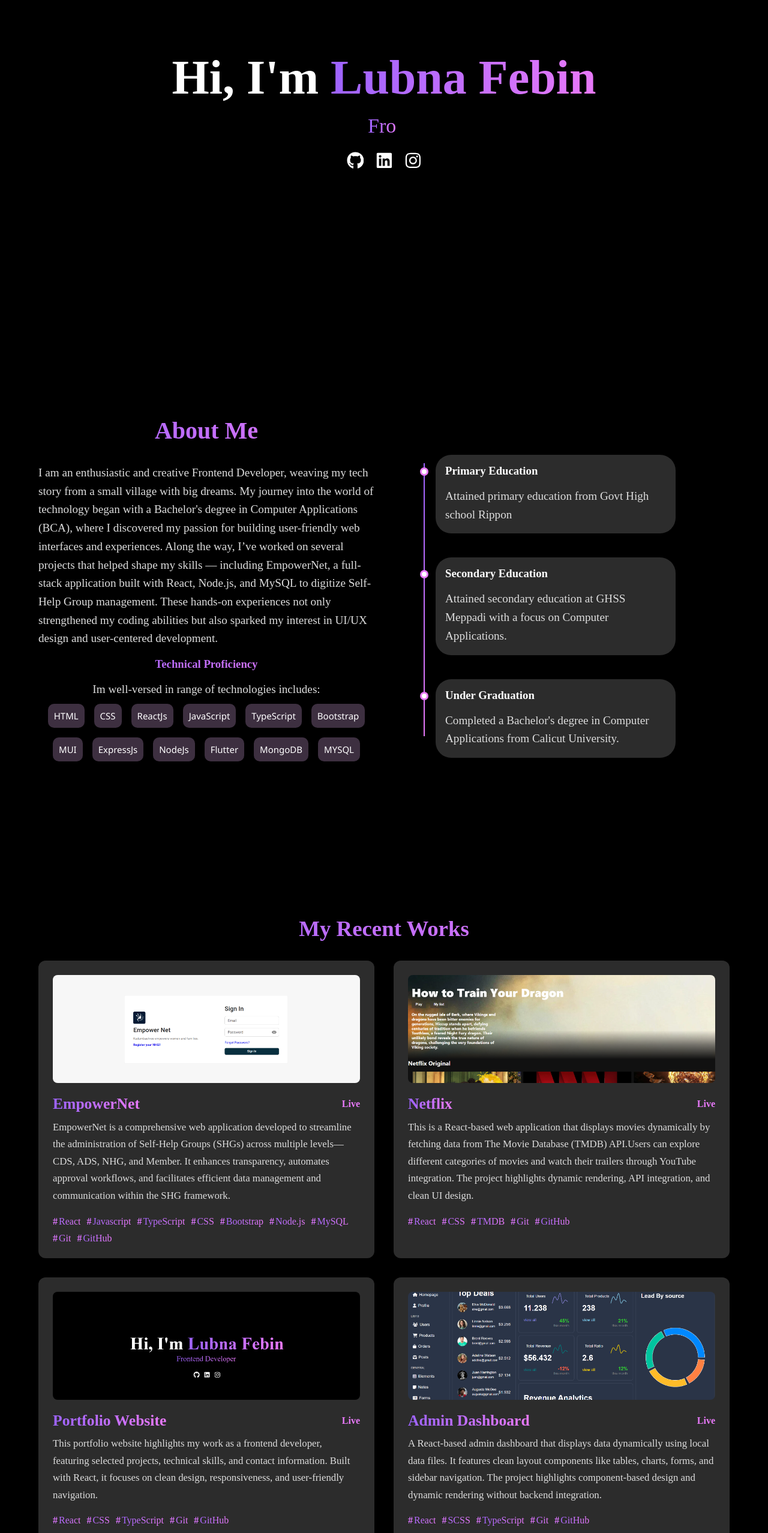
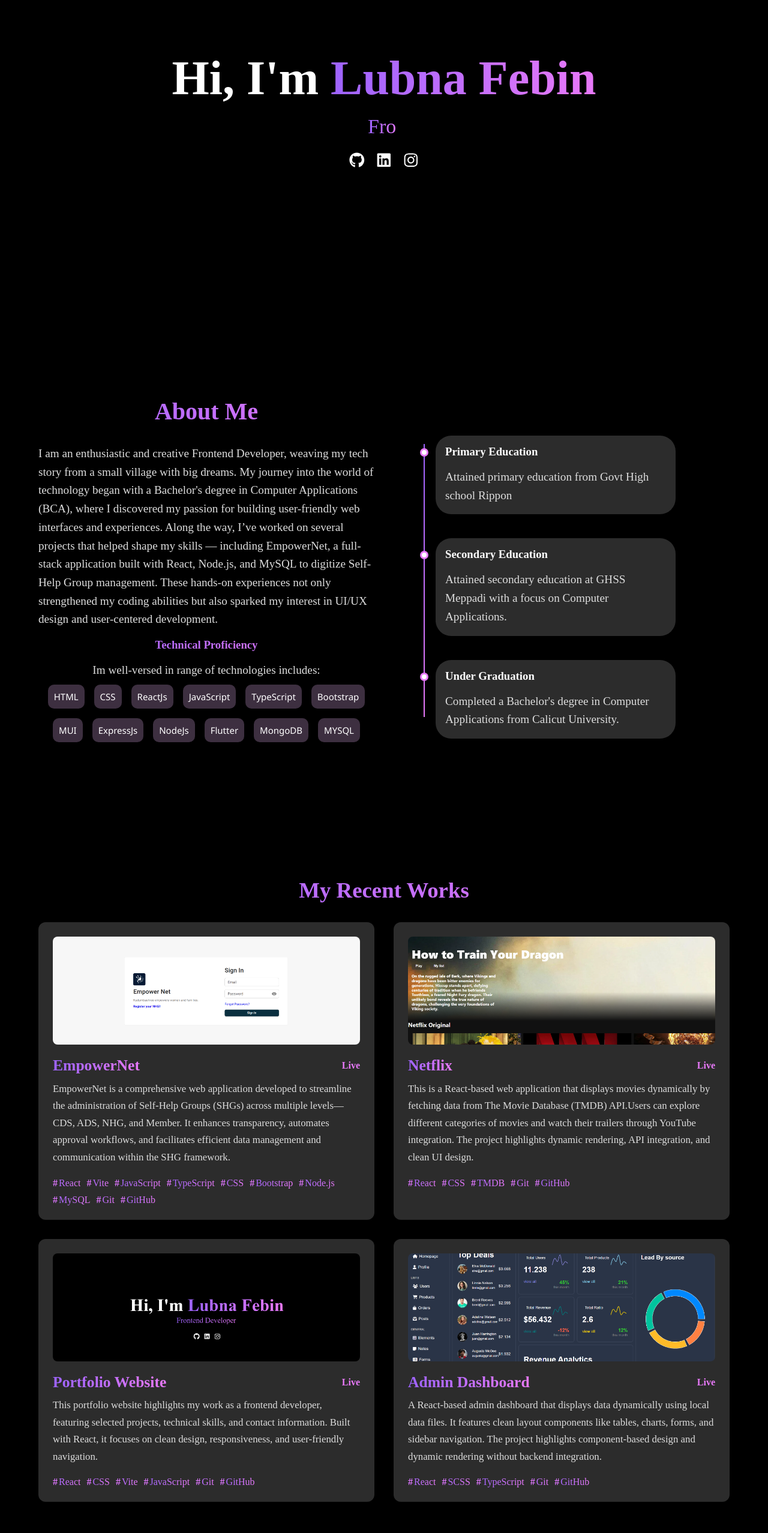
Before and after one commit to lubnafebin/portfolio, a React (Vite) app: page / in a window 1280 px wide. Shown: the part 234-2789 px from the top of the page at 60% size. Built offline with nearby package versions, Linux system fonts and the light colour scheme.

Commit message:
Enhance styling and functionality: hide scrollbar, update active link styles, adjust padding, and improve section heights

```diff
--- a/src/index.css
+++ b/src/index.css
@@ -5,6 +5,10 @@ body {
   overflow-x: hidden;
   background-color: black;
   color: white;
+}
+
+body::-webkit-scrollbar {
+  display: none;
 }
 
 * {
@@ -47,6 +51,13 @@ body {
   -webkit-background-clip: text;
   background-clip: text;
   -webkit-text-fill-color: transparent;
+}
+
+.nav-links a.active {
+  background: linear-gradient(90deg, #9d63ff, #e879f9);
+  -webkit-background-clip: text;
+  background-clip: text;
+  color: transparent;
 }
 
 /* Hamburger Menu */
@@ -156,7 +167,7 @@ body {
 }
 
 .social-icons a {
-  font-size: 1.8rem;
+  font-size: 1.6rem;
   color: white;
   transition: transform 0.2s ease, color 0.2s ease;
   display: inline-block;
@@ -203,7 +214,7 @@ body {
   display: flex;
   flex-wrap: wrap;
   justify-content: center;
-  padding: 2rem;
+  padding: 0 2rem;
   color: white;
   gap: 2rem;
   margin: 0 auto;
@@ -345,7 +356,7 @@ body {
 
 /* ==== Projects Section ==== */
 .works-section {
-  padding: 4rem 2rem;
+  padding: 0 2rem;
   text-align: center;
 }
 
@@ -505,8 +516,8 @@ body {
   display: flex;
   justify-content: center;
   align-items: center;
-  padding: 4rem 1rem;
-  min-height: 100vh;
+  padding: 0 0 1rem;
+  min-height: calc(100vh - 80px);
 }
 
 .contact-box {
@@ -567,19 +578,12 @@ body {
   color: #e879f9;
 }
 
-
-
-section {
-  min-height: 100vh;
-  padding: 40px;
-}
-
 html {
   scroll-behavior: smooth;
 }
 
 section {
-  min-height: 100vh; /* Make each section take the full screen height */
+  min-height: 100vh;
   padding: 2rem;
 }
 
--- a/src/pages/About.jsx
+++ b/src/pages/About.jsx
@@ -1,5 +1,3 @@
-import React from "react";
-
 export default function About() {
   return (
     <div className="about">
@@ -20,18 +18,18 @@ export default function About() {
         <div className="skills-section">
           <h3>Technical Proficiency</h3>
           <p>Im well-versed in range of technologies includes:</p>
-          <span class="d-inline-flex">HTML</span>
-          <span class="d-inline-flex">CSS</span>
-          <span class="d-inline-flex">ReactJs</span>
-          <span class="d-inline-flex">JavaScript</span>
-          <span class="d-inline-flex">TypeScript</span>
-          <span class="d-inline-flex">Bootstrap</span>
-          <span class="d-inline-flex">MUI</span>
-          <span class="d-inline-flex">ExpressJs</span>
-          <span class="d-inline-flex">NodeJs</span>
-          <span class="d-inline-flex">Flutter</span>
-          <span class="d-inline-flex">MongoDB</span>
-          <span class="d-inline-flex">MYSQL</span>
+          <span className="d-inline-flex">HTML</span>
+          <span className="d-inline-flex">CSS</span>
+          <span className="d-inline-flex">ReactJs</span>
+          <span className="d-inline-flex">JavaScript</span>
+          <span className="d-inline-flex">TypeScript</span>
+          <span className="d-inline-flex">Bootstrap</span>
+          <span className="d-inline-flex">MUI</span>
+          <span className="d-inline-flex">ExpressJs</span>
+          <span className="d-inline-flex">NodeJs</span>
+          <span className="d-inline-flex">Flutter</span>
+          <span className="d-inline-flex">MongoDB</span>
+          <span className="d-inline-flex">MYSQL</span>
         </div>
       </div>
       <div className="about-right">
--- a/src/pages/Home.jsx
+++ b/src/pages/Home.jsx
@@ -7,7 +7,6 @@ import { Projects } from "./Projects";
 export default function Home() {
   return (
     <>
-      {/* 👇 Wrap the Main in a section with id="home" */}
       <section id="home">
         <Main />
       </section>
--- a/src/pages/Main.jsx
+++ b/src/pages/Main.jsx
@@ -1,10 +1,34 @@
-import React from "react";
 import { useState, useEffect } from "react";
 import { Typewriter } from "react-simple-typewriter";
 import { FaGithub, FaLinkedin, FaInstagram } from "react-icons/fa";
 
 export default function Main() {
   const [menuOpen, setMenuOpen] = useState(false);
+  const [activeSection, setActiveSection] = useState("");
+
+  useEffect(() => {
+    const sections = document.querySelectorAll("section");
+
+    const handleScroll = () => {
+      let current = "";
+      const scrollPos = window.scrollY;
+
+      sections.forEach((section) => {
+        const offsetTop = section.offsetTop;
+        const offsetHeight = section.offsetHeight;
+        if (
+          scrollPos >= offsetTop - 100 &&
+          scrollPos < offsetTop + offsetHeight - 100
+        ) {
+          current = section.getAttribute("id");
+        }
+      });
+
+      setActiveSection(current);
+    };
+    window.addEventListener("scroll", handleScroll);
+    return () => window.removeEventListener("scroll", handleScroll);
+  }, []);
 
   useEffect(() => {
     document.body.style.overflow = menuOpen ? "hidden" : "auto";
@@ -13,6 +37,7 @@ export default function Main() {
   const handleLinkClick = () => {
     setMenuOpen(false);
   };
+
   return (
     <div>
       <nav className="navbar">
@@ -21,25 +46,40 @@ export default function Main() {
           <span className={menuOpen ? "bar hide-middle" : "bar"}></span>
           <span className={menuOpen ? "bar rotate-bottom" : "bar"}></span>
         </div>
-
         <ul className={`nav-links ${menuOpen ? "active" : ""}`}>
           <li>
-            <a href="#home" onClick={handleLinkClick}>
+            <a
+              href="#home"
+              onClick={handleLinkClick}
+              className={activeSection === "home" ? "active" : ""}
+            >
               Home
             </a>
           </li>
           <li>
-            <a href="#about" onClick={handleLinkClick}>
+            <a
+              href="#about"
+              onClick={handleLinkClick}
+              className={activeSection === "about" ? "active" : ""}
+            >
               About
             </a>
           </li>
           <li>
-            <a href="#projects" onClick={handleLinkClick}>
+            <a
+              href="#projects"
+              onClick={handleLinkClick}
+              className={activeSection === "works" ? "active" : ""}
+            >
               Works
             </a>
           </li>
           <li>
-            <a href="#contact" onClick={handleLinkClick}>
+            <a
+              href="#contact"
+              onClick={handleLinkClick}
+              className={activeSection === "contact" ? "active" : ""}
+            >
               Contact
             </a>
           </li>
@@ -78,7 +118,7 @@ export default function Main() {
             <FaLinkedin />
           </a>
           <a
-            href="https://instagram.com/lubna._.febin"
+            href="https://instagram.com/lubna__febin"
             target="_blank"
             rel="noopener noreferrer"
           >
--- a/src/pages/Projects.jsx
+++ b/src/pages/Projects.jsx
@@ -12,7 +12,8 @@ export function Projects() {
         "EmpowerNet is a comprehensive web application developed to streamline the administration of Self-Help Groups (SHGs) across multiple levels—CDS, ADS, NHG, and Member. It enhances transparency, automates approval workflows, and facilitates efficient data management and communication within the SHG framework.",
       tech: [
         "React",
-        "Javascript",
+        "Vite",
+        "JavaScript",
         "TypeScript",
         "CSS",
         "Bootstrap",
@@ -36,7 +37,7 @@ export function Projects() {
       title: "Portfolio Website",
       description:
         "This portfolio website highlights my work as a frontend developer, featuring selected projects, technical skills, and contact information. Built with React, it focuses on clean design, responsiveness, and user-friendly navigation.",
-      tech: ["React", "CSS", "TypeScript", "Git", "GitHub"],
+      tech: ["React", "CSS", "Vite", "JavaScript", "Git", "GitHub"],
       image: portfolioImg,
       live: "#",
     },
```
